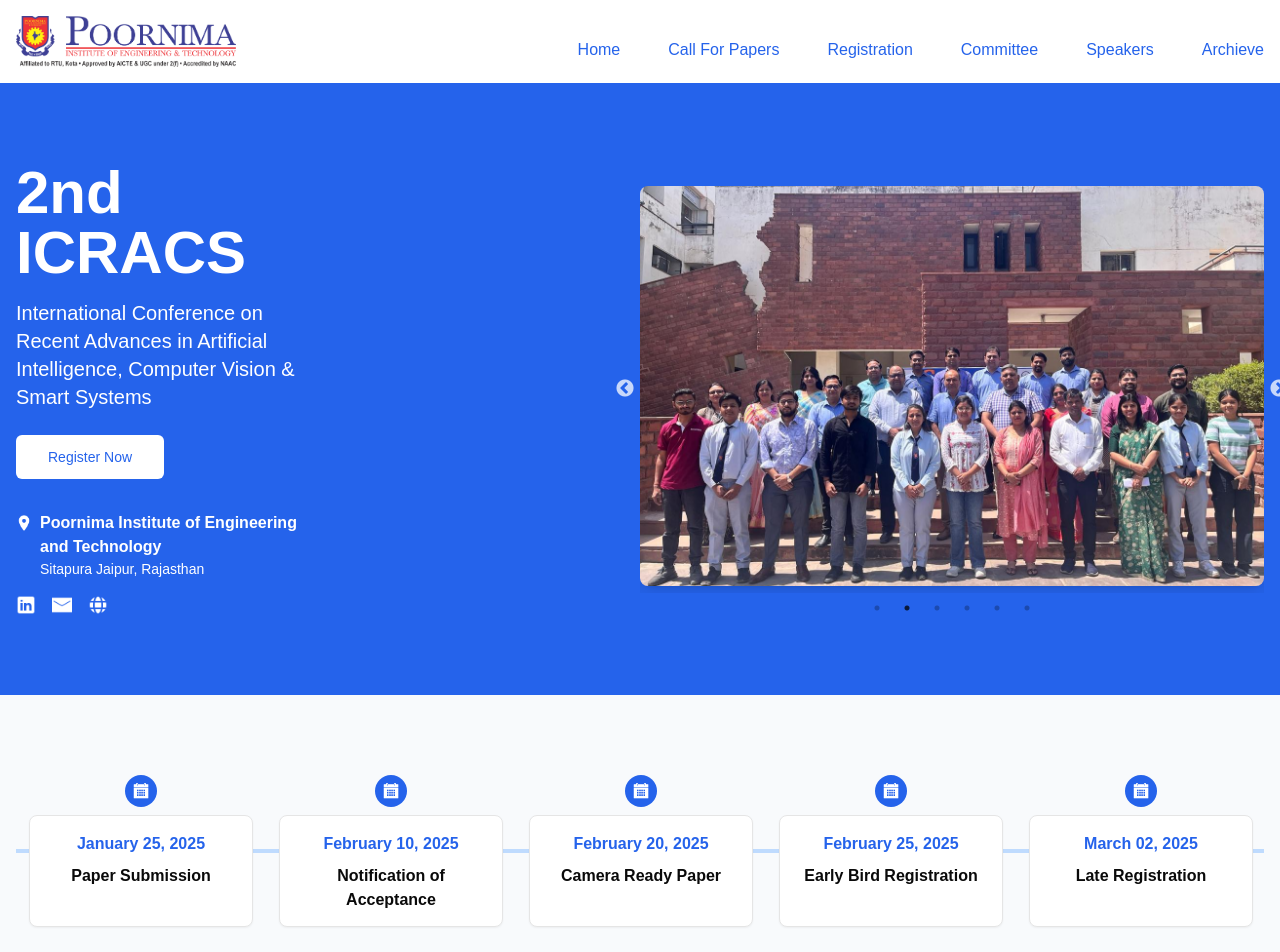
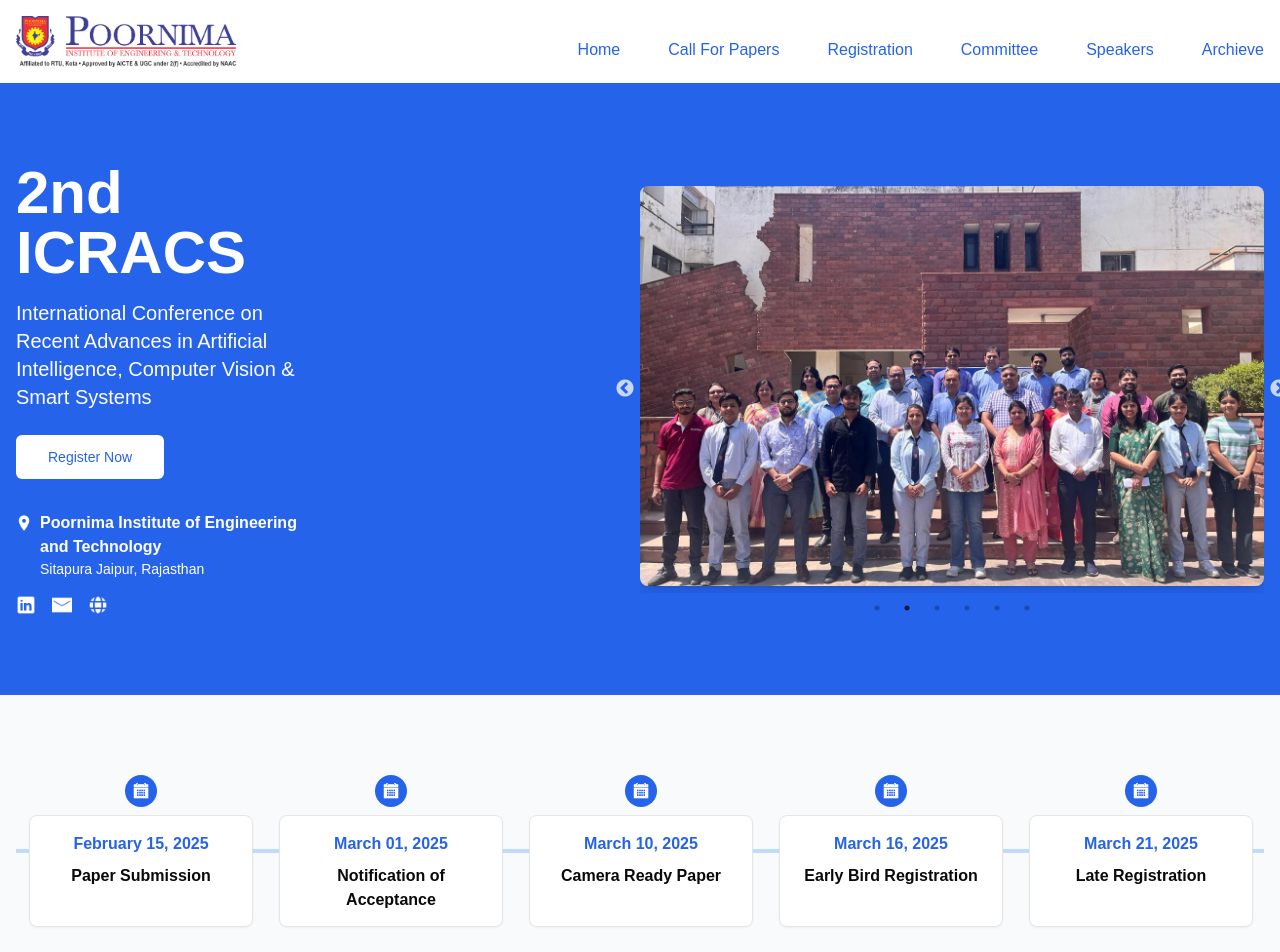
Before and after one commit to splixcube/icracs-conference1, a Next.js app: page / in a window 1280 px wide. Shown: the top 952 px of the page. Built offline with nearby package versions, Linux system fonts and the light colour scheme; grey boxes are pictures that could not be loaded.

Commit message:
updated timeline

```diff
--- a/src/app/components/conference-timeline.jsx
+++ b/src/app/components/conference-timeline.jsx
@@ -3,28 +3,27 @@
 
 const timelineEvents = [
   {
-    date: "January 25, 2025",
+    date: "February 15, 2025",
     title: "Paper Submission",
-    // note: "Extended to October 31, 2024",
   },
   {
-    date: "February 10, 2025",
+    date: "March 01, 2025",
     title: "Notification of Acceptance",
   },
   {
-    date: "February 20, 2025",
+    date: "March 10, 2025",
     title: "Camera Ready Paper",
   },
   {
-    date: "February 25, 2025",
+    date: "March 16, 2025",
     title: "Early Bird Registration",
   },
   {
-    date: "March 02, 2025",
+    date: "March 21, 2025",
     title: "Late Registration",
   },
   {
-    date: "March 07-08, 2025",
+    date: "April 14-15, 2025",
     title: "Conference Dates",
   },
 ];
```
